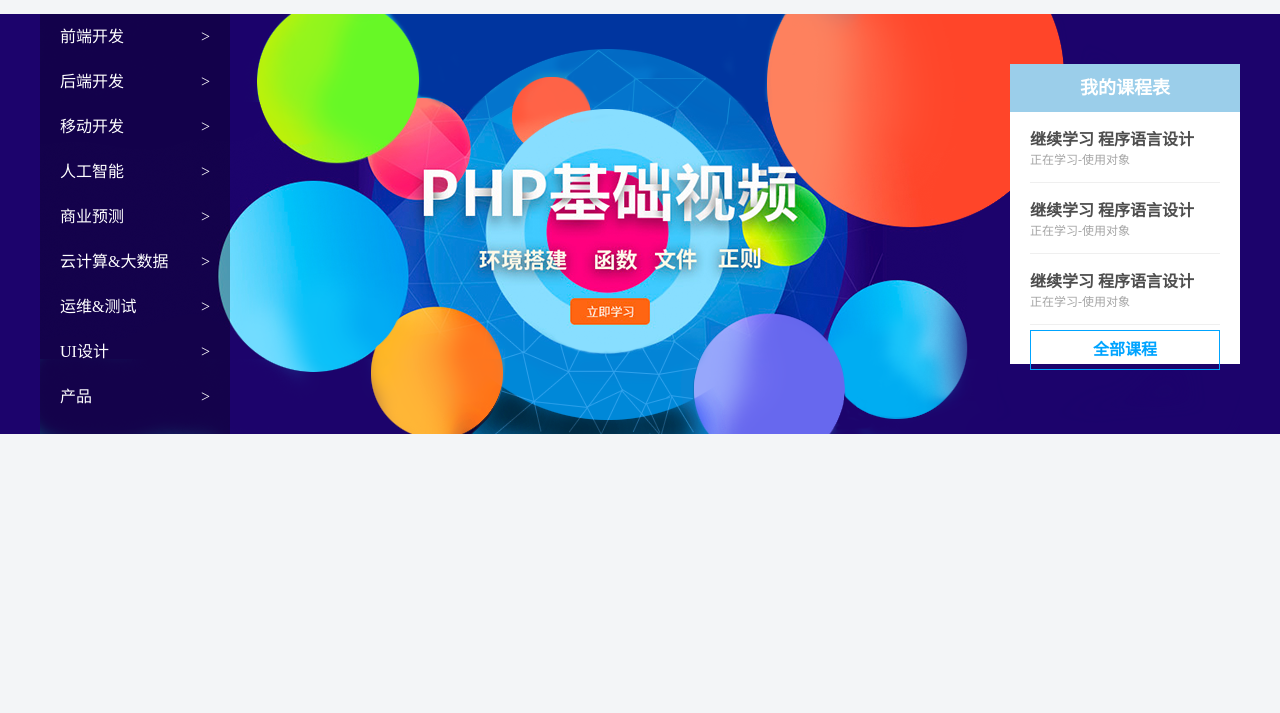
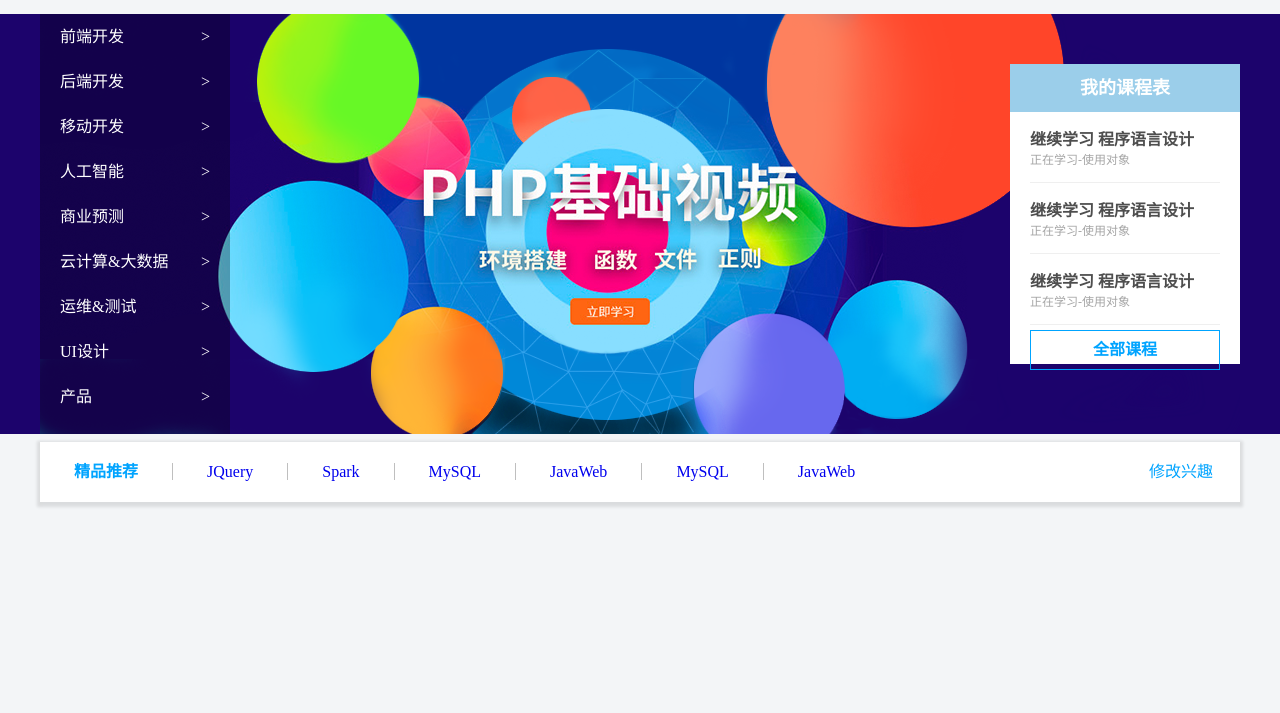
Before and after one commit to aliveet/aliveet.github.io, a plain HTML site: page index.html in a window 1280 px wide. Shown: the part 87-800 px from the top of the page. Drawn offline with Linux system fonts and the light colour scheme.

Commit message:
Add files via upload

```diff
--- a/index.html
+++ b/index.html
@@ -77,6 +77,29 @@
         </div>
     </div>
     <!-- banner结束 -->
+
+    <!-- 精品推荐开始 -->
+    <div class="goods w">
+        <div class="w">
+            <div class="left">
+                <h3>精品推荐</h3>
+            </div>
+            <div class="middle">
+                <ul>
+                    <li><a href="#">JQuery</a></li>
+                    <li><a href="#">Spark</a></li>
+                    <li><a href="#">MySQL</a></li>
+                    <li><a href="#">JavaWeb</a></li>
+                    <li><a href="#">MySQL</a></li>
+                    <li><a href="#">JavaWeb</a></li>
+                </ul>
+            </div>
+            <div class="right">
+                <a href="#">修改兴趣</a>
+            </div>
+        </div>
+    </div>
+    <!-- 精品推荐结束 -->
 </body>
 
 </html>
--- a/style.css
+++ b/style.css
@@ -93,7 +93,7 @@ body {
     height: 41px;
     line-height: 41px;
     margin-right: 30px;
-    font-size: 14px;
+    font-size: 14px 'Microsoft YAHEI';
     color: #666;
 }
 
@@ -187,5 +187,37 @@ body {
     line-height: 38px;
     font-weight: 700;
     margin-top: 5px;
+}
 
+.goods {
+    background-color: #fff;
+    margin-top: 8px;
+    height: 60px;
+    box-shadow: 0 2px 3px 3px rgba(0, 0, 0, 0.1) ;
 }
+
+.left h3 {
+    float: left;
+    font: 16px 'Microsoft yahei';
+    font-weight: 700;
+    color: #00a4ff;
+    line-height: 60px;
+    margin: 0 34px;
+}
+.middle ul li {
+    float: left;
+    height: 60px;
+    line-height: 60px;
+}
+.middle ul li a {
+    font: 16px 'Microsoft yahei';
+    border-left: 1px solid #bfbfbf;
+    padding:0 34px;
+}
+.right a {
+    float: right;
+    font: 16px 'Microsoft yahei';
+    color: #00a4ff;
+    line-height: 60px;
+    margin-right: 27px;
+}
```
